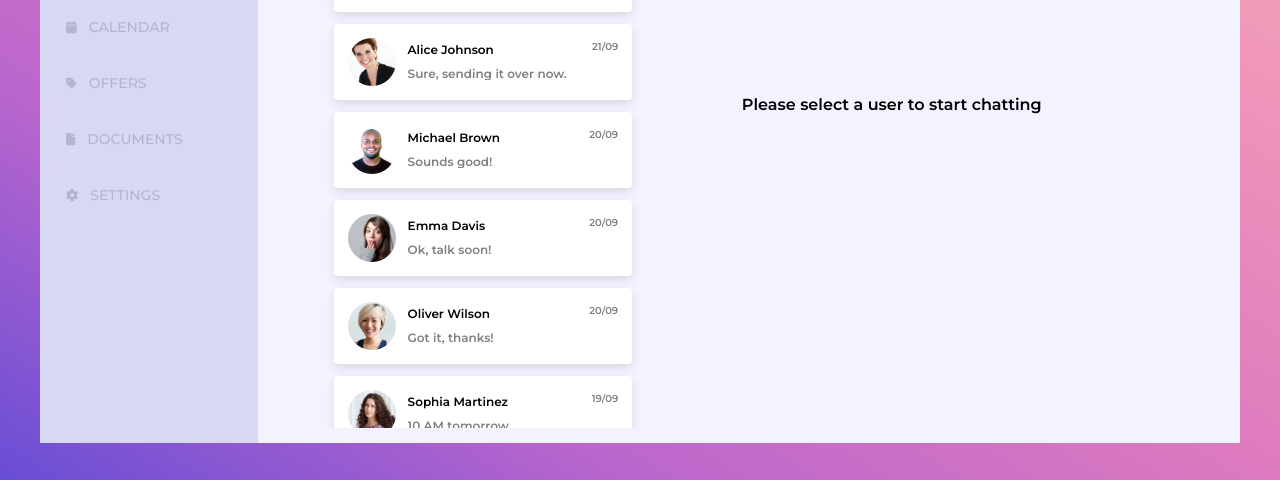
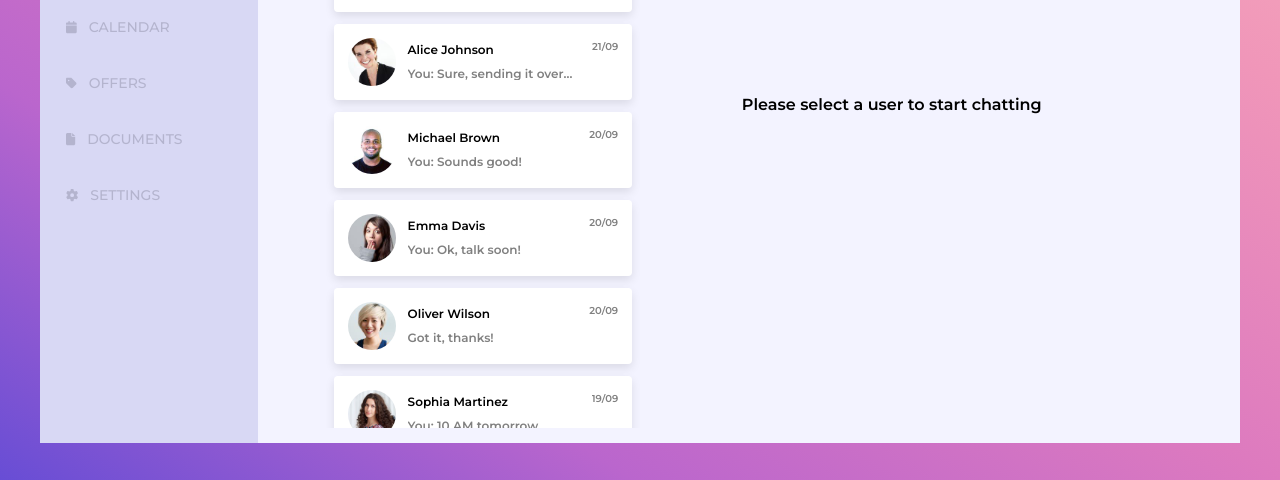
Before and after one commit to michaelthinh/Frontend-Chat-App, a React (Vite) app: page / in a window 1280 px wide. Shown: the part 317-797 px from the top of the page. Built offline with nearby package versions, Linux system fonts and the light colour scheme.

Commit message:
Add: logic if last message is from current sender

```diff
--- a/src/shared/components/ChatContainer/ChatList/SearchListItem/index.jsx
+++ b/src/shared/components/ChatContainer/ChatList/SearchListItem/index.jsx
@@ -1,4 +1,6 @@
 import classes from "./styles.module.css";
+
+import { getLastSender } from "../../../../../utils/getLastSender";
 
 const formatDate = (time) => {
     if (!time) return "";
@@ -32,6 +34,7 @@ export default function SearchListItem({ isActive, user, onUserSelect }) {
                     <div className={classes.user}>
                         <span className={classes.name}>{user.name}</span>
                         <span className={classes.lastMessage}>
+                            {getLastSender(user.chats) === "You" && "You: "}
                             {user.lastMessage}
                         </span>
                     </div>
--- /dev/null
+++ b/src/utils/getLastSender.js
@@ -0,0 +1,6 @@
+export const getLastSender = (chats) => {
+    if (chats.length === 0) {
+        return null;
+    }
+    return chats[chats.length - 1].sender;
+};
```
